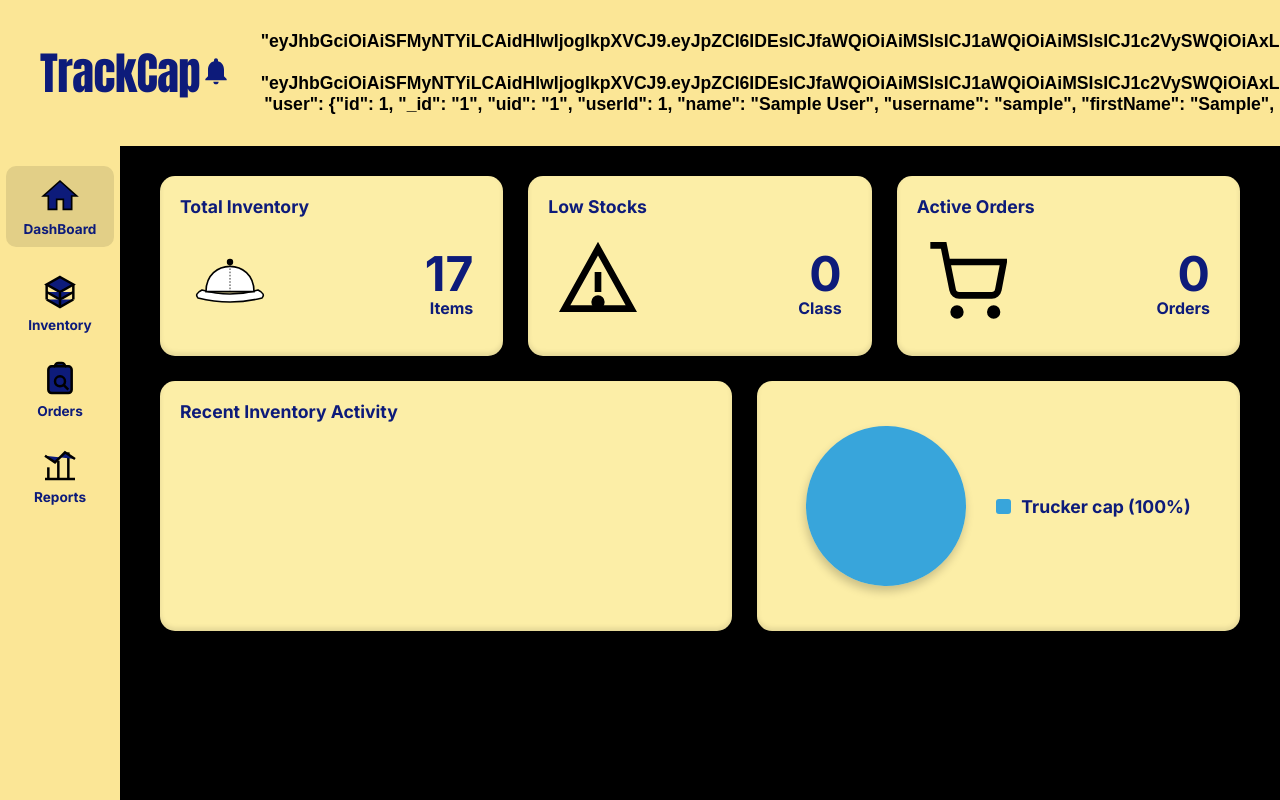
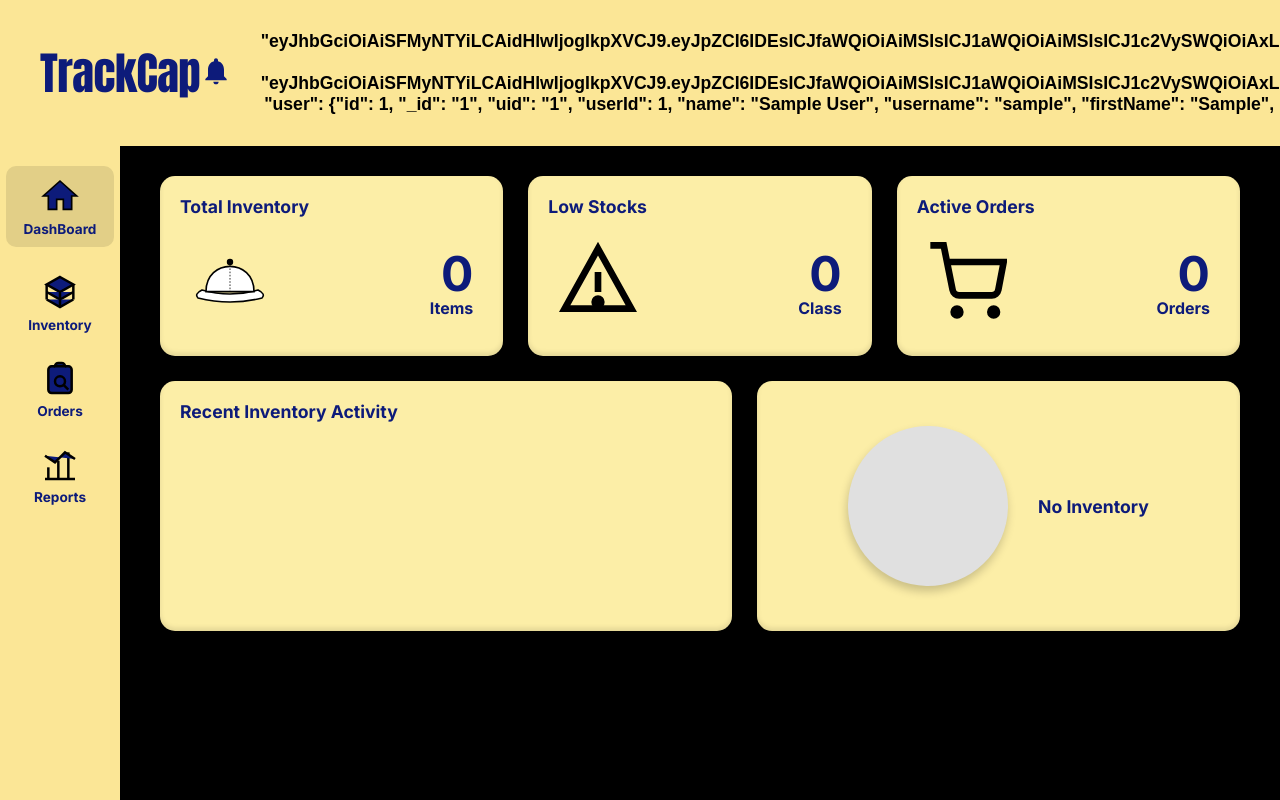
Before and after one commit to cabaluanedzel-ui/trackcap, a plain HTML site: page dashboard.html in a window 1280 px wide. Shown: the top 800 px of the page. Drawn offline with nearby package versions, Linux system fonts and the light colour scheme; no server answers; sample sign-in values are in the browser's storage.

Commit message:
Add files via upload

```diff
--- a/dashboard.html
+++ b/dashboard.html
@@ -1113,12 +1113,7 @@
 
             // Fallback for older accounts without inventoryItems
             if (!dashboardData.inventoryItems) {
-                dashboardData.inventoryItems = [
-                    {
-                        id: "trucker", name: "Trucker cap", lowStock: false,
-                        classifications: [{ name: "Blue", quantity: 5 }, { name: "White", quantity: 12 }]
-                    }
-                ];
+                dashboardData.inventoryItems = [];
                 saveDashboardToSupabase();
             }
 
```
